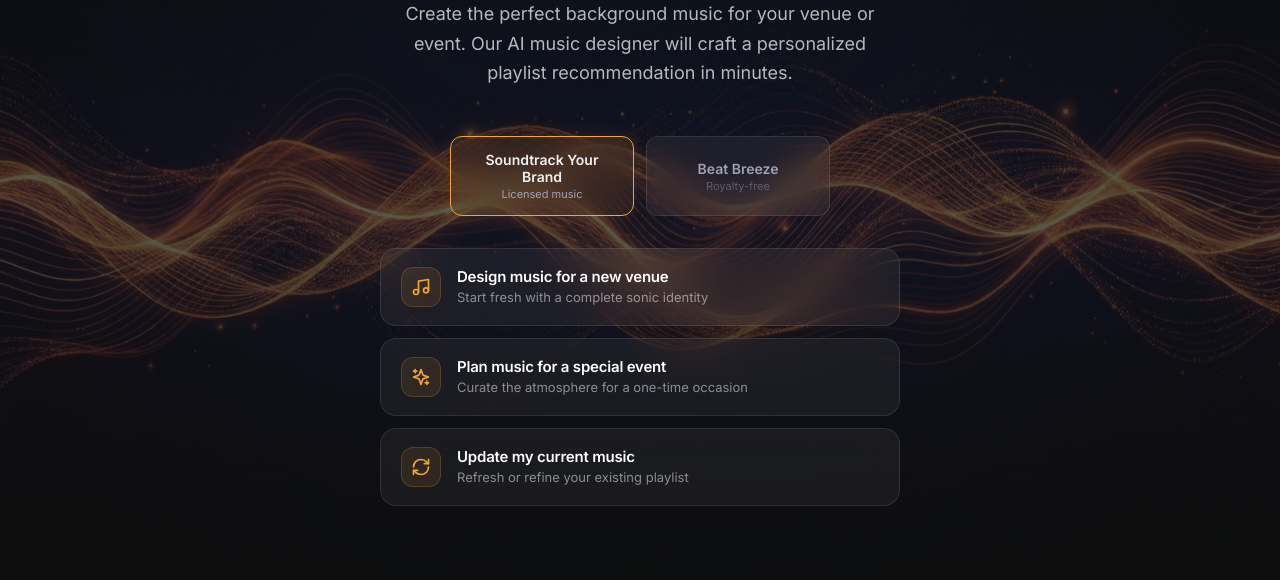
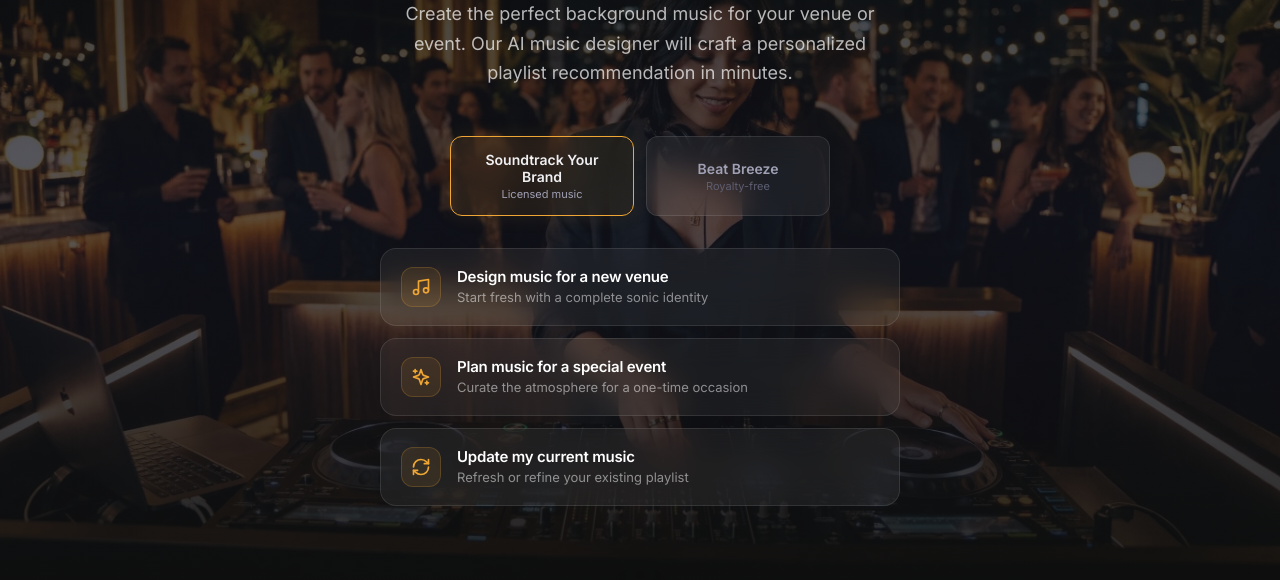
Before and after one commit to brightears/bmasia_music_brief, a website: page public/index.html in a window 1280 px wide. Shown: the part 220-800 px from the top of the page. Drawn offline with Linux system fonts and the light colour scheme.

Commit message:
Replace hero image with DJ venue photo for Music Design page
- New hero-design.webp (281KB) — Asian female DJ at upscale rooftop bar
- Distinct from other pages: lounge (home), restaurant (how-it-works), visualization (licensing)
- Converted from PNG (4.5MB) to webp at quality 80

Co-Authored-By: Claude Opus 4.6 <noreply@anthropic.com>

```diff
--- a/public/index.html
+++ b/public/index.html
@@ -2405,7 +2405,7 @@ function showWelcomeState() {
   hero.id = 'welcomeHero';
   hero.innerHTML = `
     <div class="hero-bg">
-      <img src="images/hero-visualization.webp" alt="" loading="eager">
+      <img src="images/hero-design.webp" alt="" loading="eager">
     </div>
     <div class="hero-overlay"></div>
     <div class="welcome-content">
```
Also changed, not shown: public/images/hero-design.webp (added).
